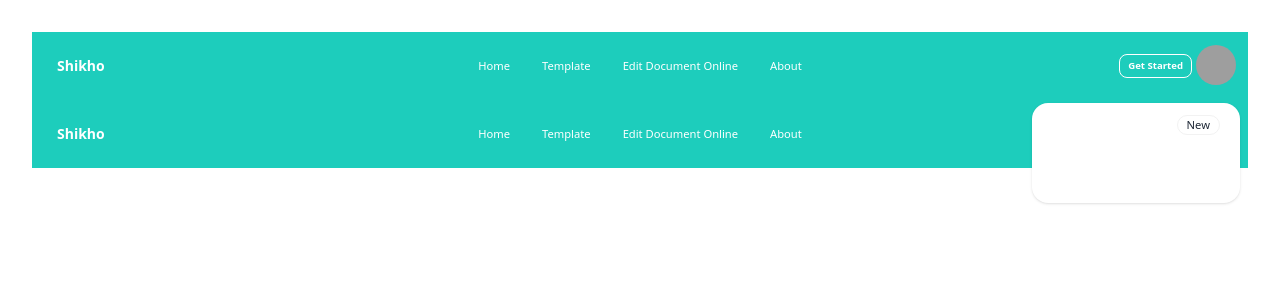
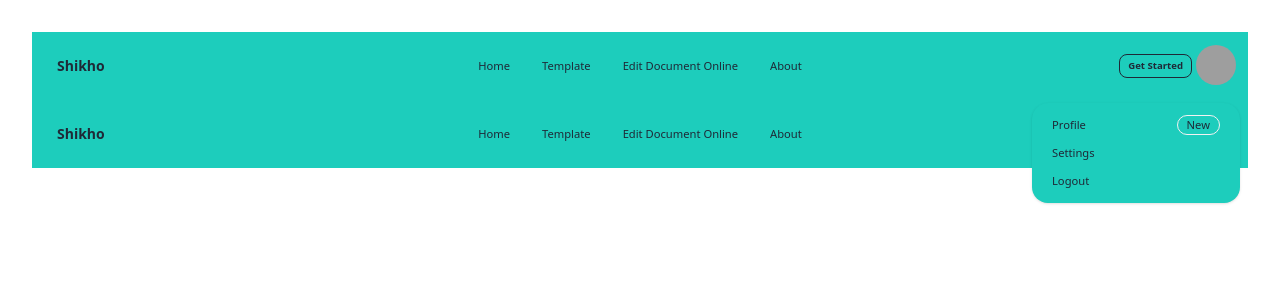
Before and after one commit to ataullahmesbah/likhho-sub-official, a React (Vite) app: page /navbar in a window 1280 px wide. Both pictures are taken after a click on the label 1216 px from the left and 65 px from the top of the page. Shown: the top 300 px of the page. Built offline with nearby package versions, Linux system fonts and the light colour scheme; grey boxes are pictures that could not be loaded.

Commit message:
navbar colour fixed

```diff
--- a/src/Navbar/Navbar.jsx
+++ b/src/Navbar/Navbar.jsx
@@ -3,19 +3,19 @@ import { Link } from "react-router-dom";
 
 const Navbar = () => {
     return (
-        <div className="navbar bg-accent text-white">
+        <div className="navbar bg-accent ">
   <div className="navbar-start">
     <div className="dropdown">
       <label tabIndex={0} className="btn btn-ghost lg:hidden">
         <svg xmlns="http://www.w3.org/2000/svg" className="h-5 w-5" fill="none" viewBox="0 0 24 24" stroke="currentColor"><path strokeLinecap="round" strokeLinejoin="round" strokeWidth="2" d="M4 6h16M4 12h8m-8 6h16" /></svg>
       </label>
-      <ul tabIndex={0} className="menu menu-sm dropdown-content mt-3 z-[1] p-2 shadow bg-base-100 rounded-box w-52">
+      <ul tabIndex={0} className=" menu menu-sm dropdown-content mt-3 z-[1] p-2 shadow bg-base-100 rounded-box w-52">
 
         <li>
-          <li><Link>Home</Link></li>
-          <li><Link>Template</Link></li>
-          <li><Link>Edit Document Online</Link></li>
-          <li><Link>About</Link></li>
+          <li><Link><small>Home</small></Link></li>
+          <li><Link><small>Template</small></Link></li>
+          <li><Link><small>Edit Document Online</small></Link></li>
+          <li><Link><small>About</small></Link></li>
 
         </li>
 
@@ -32,18 +32,18 @@ const Navbar = () => {
     </ul>
   </div>
   <div className="navbar-end">
-    <Link className="btn btn-xs capitalize btn-outline text-white "><small>Get Started</small></Link>
+    <Link className="btn btn-xs capitalize btn-outline "><small>Get Started</small></Link>
     <div className="dropdown dropdown-end">
       <label tabIndex={0} className="btn btn-ghost btn-circle avatar">
         <div className="w-10 rounded-full">
           <img src="https://i.ibb.co/V2RBzLh/ana1.jpg" />
         </div>
       </label>
-      <ul tabIndex={0} className="menu menu-sm dropdown-content mt-3 z-[1] p-2 shadow bg-base-100 rounded-box w-52">
+      <ul tabIndex={0} className="menu menu-sm dropdown-content mt-3 z-[1] p-2 shadow bg-accent rounded-box w-52">
         <li>
           <a className="justify-between">
            <small> Profile</small>
-            <span className="badge"><small>New</small></span>
+            <span className="badge bg-accent"><small>New</small></span>
           </a>
         </li>
         <li><a><small>Settings</small></a></li>
```
